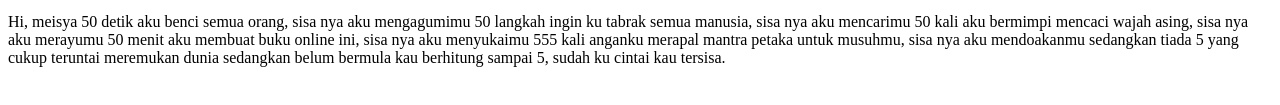
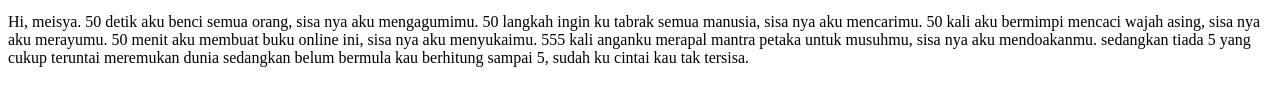
Before and after one commit to KayunWebDevelopment/Meisya-p3, a plain HTML site: page index.html in a window 1280 px wide. Shown: the part 311-416 px from the top of the page. Drawn offline with Linux system fonts and the light colour scheme.

Commit message:
Update index.html

```diff
--- a/index.html
+++ b/index.html
@@ -12,15 +12,26 @@
   <div class="text-container">
 
     <p>
-      Hi, meisya
+      Hi, meisya.
 
-     50 detik aku benci semua orang, sisa nya aku mengagumimu
-     50 langkah ingin ku tabrak semua manusia, sisa nya aku mencarimu
-     50 kali aku bermimpi mencaci wajah asing, sisa nya aku merayumu
-     50 menit aku membuat buku online ini, sisa nya aku menyukaimu
-     555 kali anganku merapal mantra petaka untuk musuhmu, sisa nya aku mendoakanmu
-     sedangkan tiada 5 yang cukup teruntai meremukan dunia sedangkan belum bermula kau berhitung
-     sampai 5, sudah ku cintai kau tersisa.
+
+     50 detik aku benci semua orang, sisa nya aku mengagumimu.
+
+
+      50 langkah ingin ku tabrak semua manusia, sisa nya aku mencarimu.
+
+
+      50 kali aku bermimpi mencaci wajah asing, sisa nya aku merayumu.
+
+
+      50 menit aku membuat buku online ini, sisa nya aku menyukaimu.
+
+
+      555 kali anganku merapal mantra petaka untuk musuhmu, sisa nya aku mendoakanmu.
+
+
+      sedangkan tiada 5 yang cukup teruntai meremukan dunia sedangkan belum bermula kau berhitung
+     sampai 5, sudah ku cintai kau tak tersisa.
     </p>
   </div>
 </div>
```
